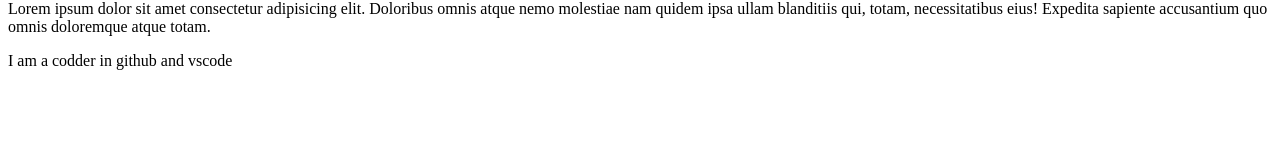
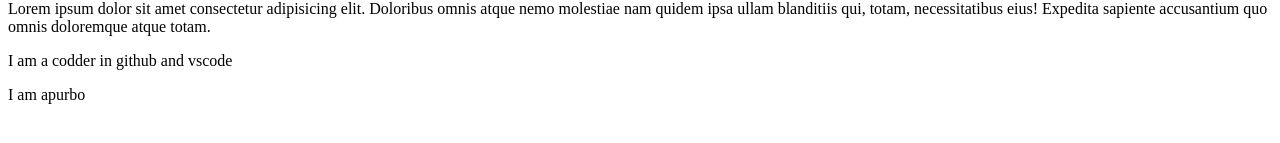
Before and after one commit to apurbosisir820/Second-website, a plain HTML site: page index.html in a window 1280 px wide. Shown: the part 151-294 px from the top of the page. Drawn offline with Linux system fonts and the light colour scheme.

Commit message:
modified index.html in .

```diff
--- a/index.html
+++ b/index.html
@@ -13,5 +13,6 @@
   <input type="email" placeholder="E-mail" valu="email">
 <p>Lorem ipsum dolor sit amet consectetur adipisicing elit. Doloribus omnis atque nemo molestiae nam quidem ipsa ullam blanditiis qui, totam, necessitatibus eius! Expedita sapiente accusantium quo omnis doloremque atque totam.</p>
     <p>I am a codder in github and vscode</p>
+    <span>I am apurbo</span>
 </body>
 </html>
```
